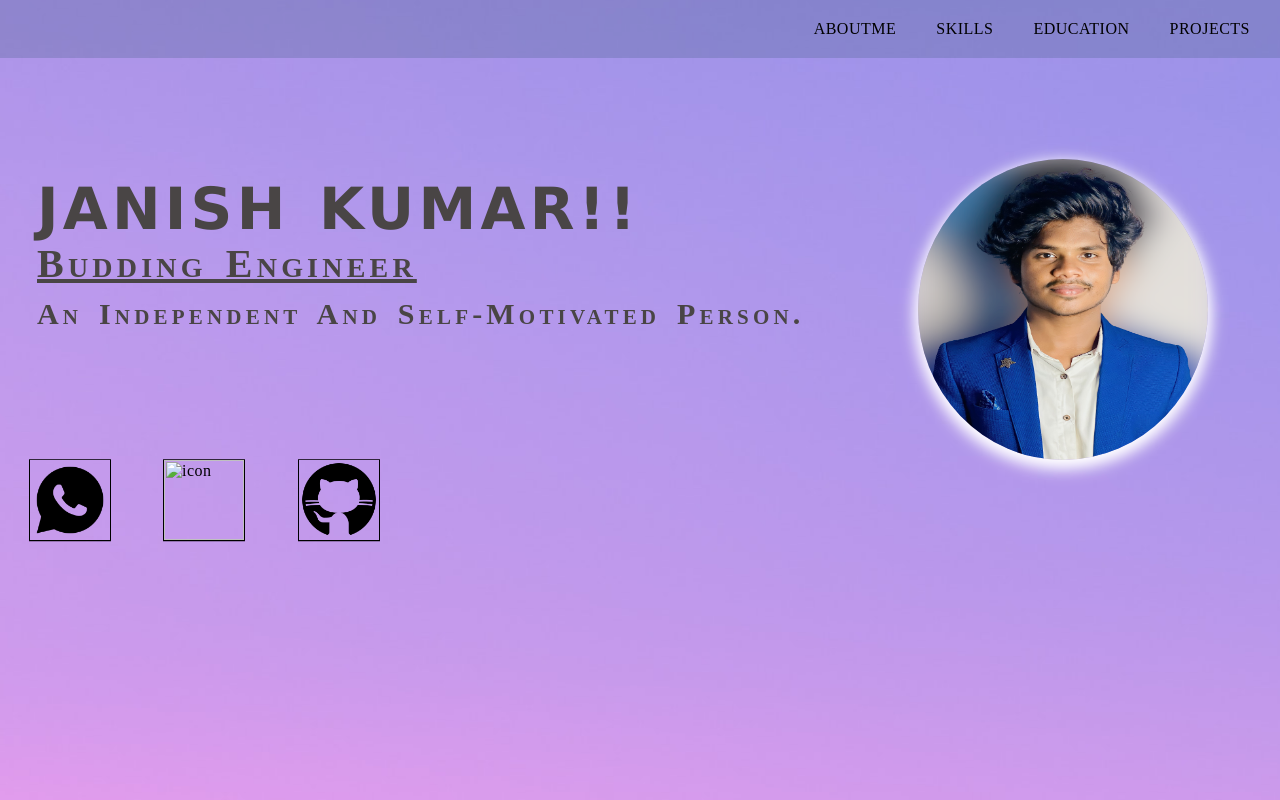
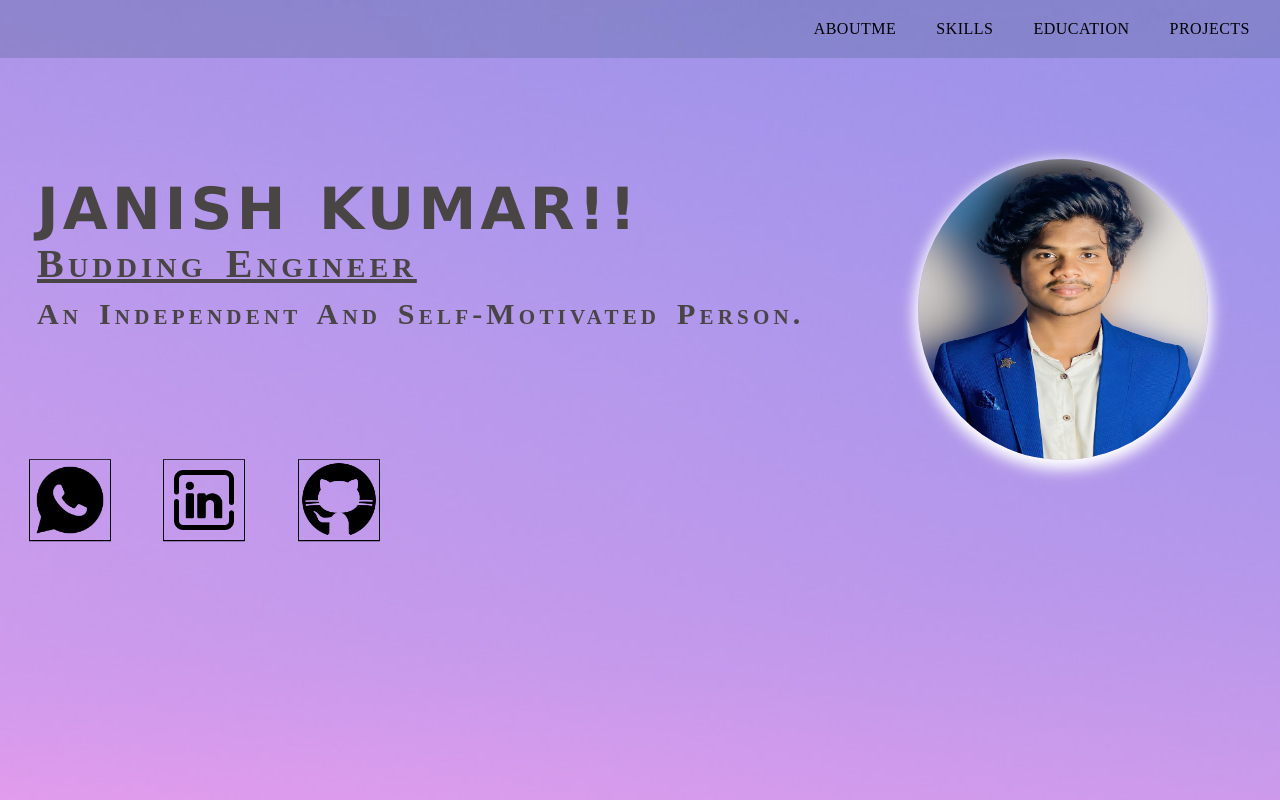
Before and after one commit to Janish25/Responsive-portfolio, a plain HTML site: page index.html in a window 1280 px wide. Drawn offline with Linux system fonts and the light colour scheme; the site is published under a folder, as on GitHub Pages, so addresses that start at the root find nothing; files whose address does not match are found by name.

Commit message:
Update index.html

```diff
--- a/index.html
+++ b/index.html
@@ -38,7 +38,7 @@
         <div class="footer">
            <!--  <a href="https://instagram.com/janish___jk?igshid=ZDdkNTZiNTM="> <img src="icons/insta.png" alt="icon"></a> -->
         <a href="https://api.whatsapp.com/send?phone=7339375997"   ><img src="icons/whats.png" alt="icon"></a>
-        <a href="https://www.linkedin.com/in/janish-kumar-2b170a259"> <img src="/link.png" alt="icon" href="#"> </a>
+        <a href="https://www.linkedin.com/in/janish-kumar-2b170a259"> <img src="./Responsive-portfolio/link.png" alt="icon" href="#"> </a>
         <a href="https://github.com/Janish25 "> <img src="icons/git.png" alt="icon" href="#"> </a>
 
 
```
